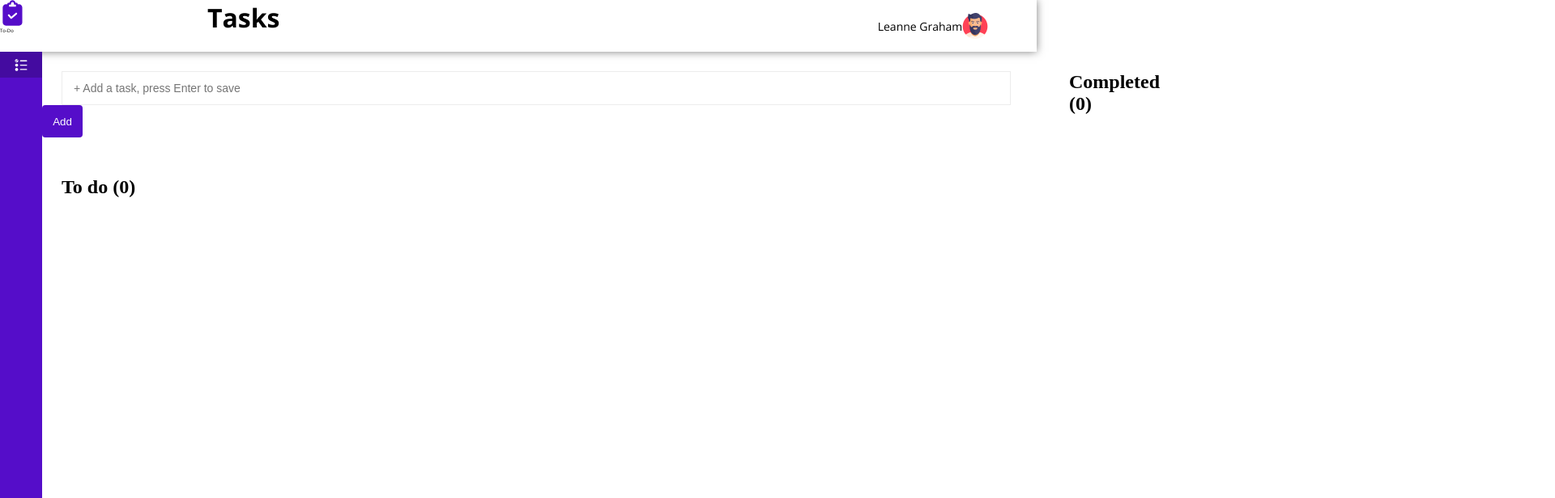
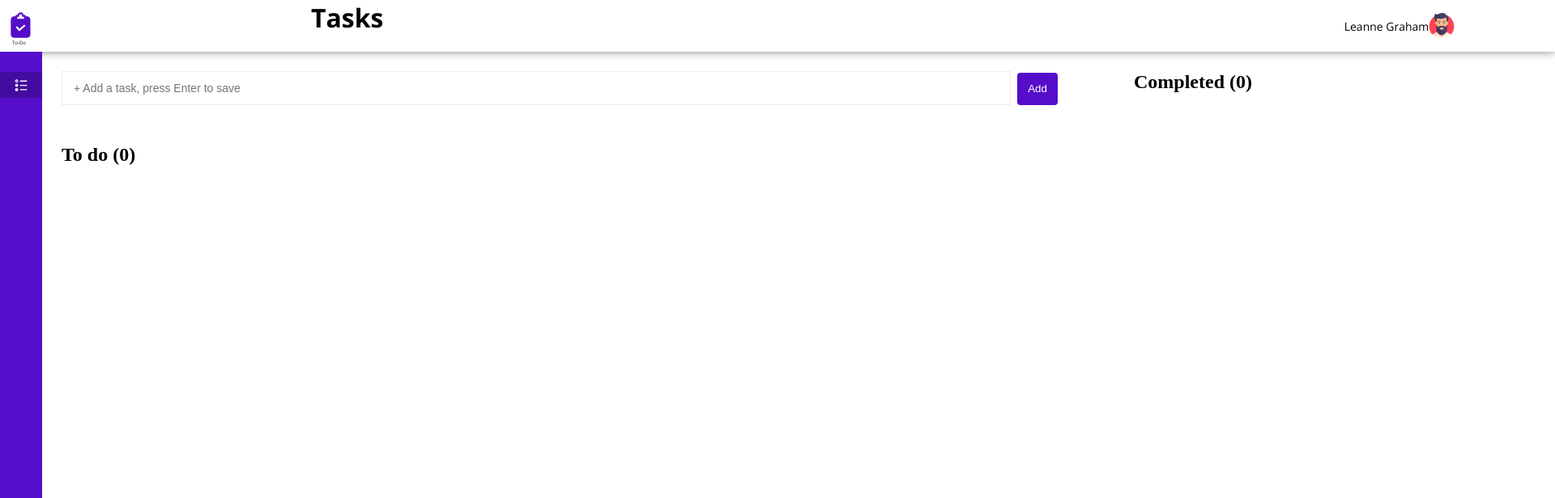
Before and after one commit to KonstantinPogosskiy/ToDo, a React (Create React App) app: page / in a window 1280 px wide. Shown: the top 616 px of the page at 81% size, 1920 px wide, since content can reach past the window. Built offline with nearby package versions, Linux system fonts and the light colour scheme.

Commit message:
refactor: add style modules

```diff
--- a/src/App.css
+++ b/src/App.css
@@ -4,8 +4,14 @@
 .App {
 
 }
-
+.navbar {
+  width: 1920px;
+  margin: auto;
+}
 .wrapper {
   display: flex;
-
+  justify-content: space-between;
+  width: 1920px;
+  height: 100vh;
+  margin: auto;
 }
--- a/src/App.js
+++ b/src/App.js
@@ -34,6 +34,7 @@ function App() {
 
     return (
         <div className="App">
+            <div className="navbar">
                 <Navbar
                     App_name={'To-Do'}
                     logo_source={'/assets/images/Vector.svg'}
@@ -41,6 +42,7 @@ function App() {
                     avatar={'/assets/images/Avatar.svg'}
                     alt={'avatar'}
                 />
+            </div>
             <div className="wrapper">
                 <Sidebar sideImg={'/assets/images/Sidebar.svg'}/>
                 <div>
--- a/src/Components/ActualTasksList/ActualTasksList.css
+++ b/src/Components/ActualTasksList/ActualTasksList.css
@@ -1,4 +1,5 @@
 .actual_area {
+    width: 1252px;
     height: 100%;
     margin: 48px 8px 0 24px;
 }
--- a/src/Components/CompletedTasksList/CompletedTasksList.css
+++ b/src/Components/CompletedTasksList/CompletedTasksList.css
@@ -1,3 +1,4 @@
 .completed_area {
+    width: 616px;
     margin: 24px 8px 0 64px;
 }
--- a/src/Components/Task/Task.module.css
+++ b/src/Components/Task/Task.module.css
@@ -1,7 +1,6 @@
 .task {
     display: flex;
     justify-content: space-between;
-    width: 1228px;
     height: 48px;
     margin: 8px 0 0 0;
     box-shadow: 0 0 3px 0 rgba(0, 0, 0, 0.08);
--- a/src/Components/UI/Navbar/Navbar.css
+++ b/src/Components/UI/Navbar/Navbar.css
@@ -10,9 +10,13 @@
     font-size: 6px;
     font-family: 'Open Sans', sans-serif;
 }
+.logoBoard p {
+    padding: 0 0 0 15px;
+}
 .logo {
     width: 32px;
     height: 32px;
+    padding: 15px 0 0 10px;
 }
 .desc {
     width: 60%;
--- a/src/Components/UI/Sidebar/Sidebar.css
+++ b/src/Components/UI/Sidebar/Sidebar.css
@@ -9,6 +9,7 @@
     width: 52px;
     height: 32px;
     background: rgba(68, 11, 160, 1);
+    margin: 25px 0 0 0;
 }
 .sideLogo {
     margin: auto;
```
Lines whose indentation alone changed are shown as unchanged.
